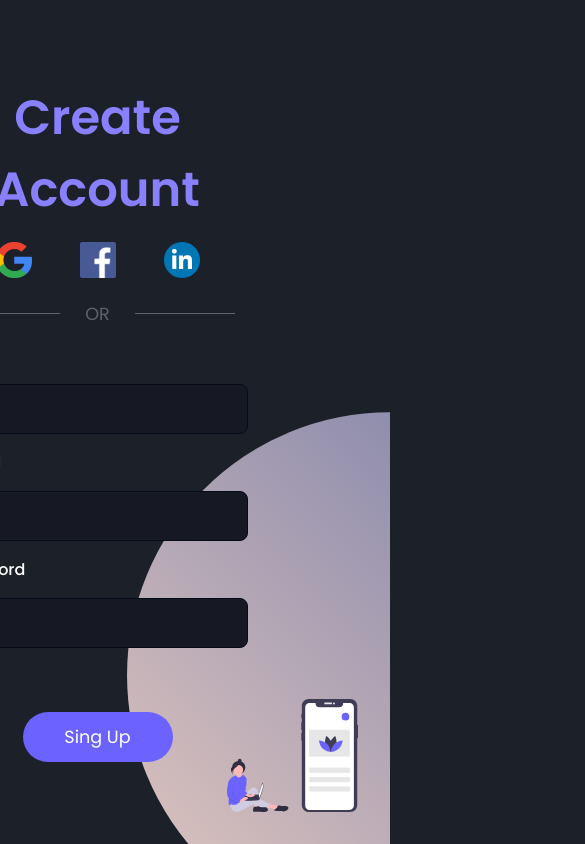
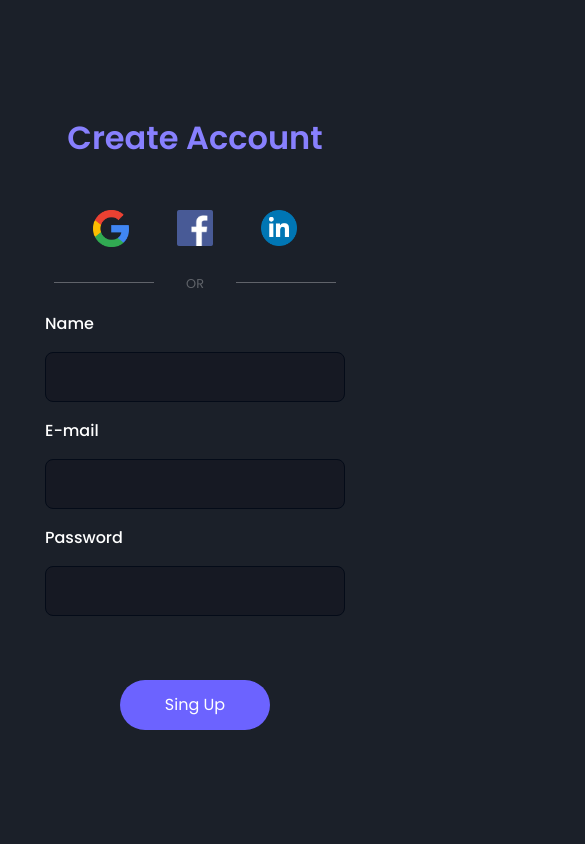
Before and after one commit to rafasenaris/PaginaCadastro-GirlCoding, a plain HTML site: page index.html in a window 390 px wide. Shown: the top 844 px of the page, 585 px wide, since content can reach past the window. Drawn offline with Linux system fonts and the light colour scheme.

Commit message:
Update responsivo
adição de responsividade.

```diff
--- a/style.css
+++ b/style.css
@@ -15,7 +15,7 @@ body{
     font-weight: 500;
     display: flex;
     min-height: 100vh;
-    min-width: 100vh;
+    min-width: 100vw;
 }
 
 main{
@@ -29,7 +29,7 @@ main{
 main h1{
     color: #8880FE;
     font-size: 3rem;
-    margin-bottom: 1rem;
+    margin-bottom: 3rem;
     text-align: center;
 }
 
@@ -145,3 +145,37 @@ section.imagens .circle{
     clip-path: circle(40% at right 80%);
     z-index: -1;
 }
+
+@media only screen and (min-width:900px) and(max-width: 1200px){
+    section.imagens img{
+        width: 110%;
+    }
+
+    section.imagens .circle{
+        clip-path: circle(35% at right 80%);
+    }
+}
+
+@media only screen and (max-width:900px){
+    section.imagens{
+        display: none;
+        visibility: hidden;
+    }
+
+    main{
+        width: 100vw;
+    }
+}
+@media only screen and (max-width:450px){
+    main h1{
+        font-size: 2rem;
+    }
+
+    main .alternative span{
+        font-size: 0.8rem;
+    }
+
+    main form label span, main form input[type="submit"]{
+        font-size: 1rem;
+    }
+}
```
